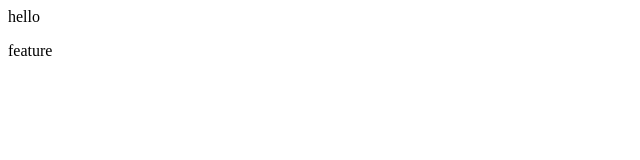
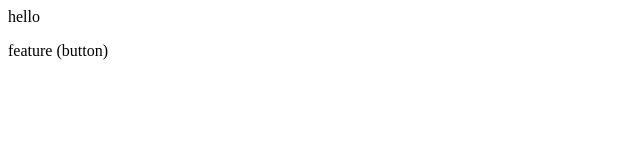
Before and after one commit to syedzaid09/newrepo07, a plain HTML site: page index.html in a window 1280 px wide. Shown: the full height of the page, 0-640 px from the left. Drawn offline with Linux system fonts and the light colour scheme.

```diff
--- a/index.html
+++ b/index.html
@@ -1,2 +1,2 @@
 <p>hello</p>
-<p>feature</p>
+<p>feature (button)</p>
```
